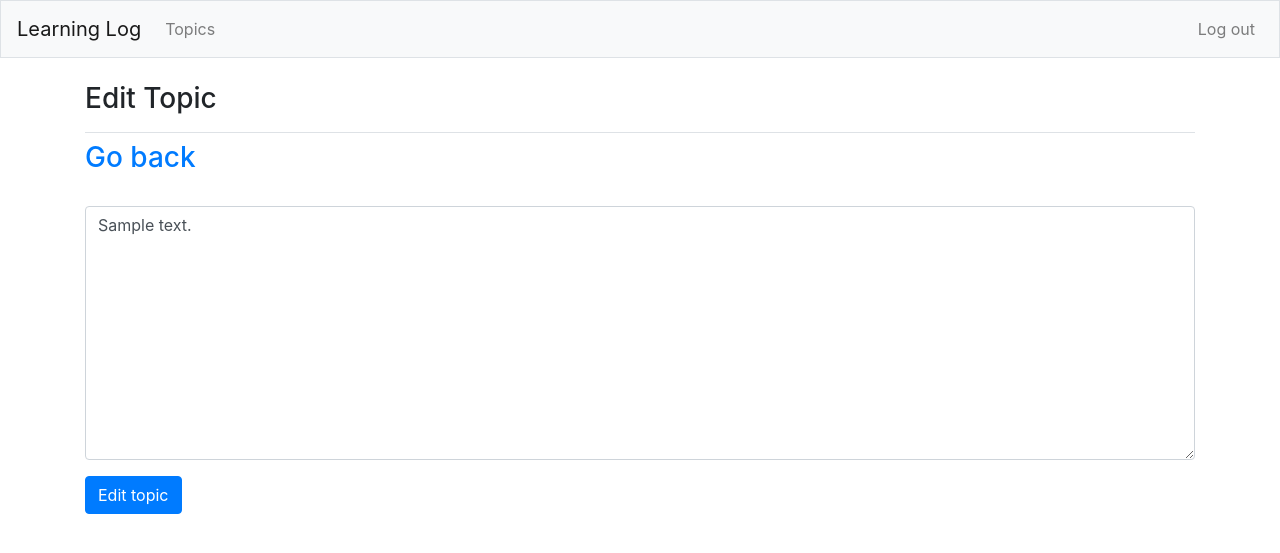
After one commit to haileykr/python-learning-log, a Django app: page /edit_topic/1/ in a window 1280 px wide. The commit adds this page. Shown: the top 553 px of the page. Run offline with Django 3.2, Linux system fonts and the light colour scheme; a user stored in the database is signed in; tables that the repository leaves empty hold one stand-in row (values such as "Sample post"); some libraries are stand-ins or nearby versions.

Commit message:
[Update]Added Edit Topic

```diff
--- /dev/null
+++ b/learning_logs/templates/learning_logs/edit_topic.html
@@ -0,0 +1,27 @@
+{% extends "learning_logs/base.html"%}
+{% load bootstrap4%}
+{% block page_header%}
+<h3>Edit Topic</h3>
+{% endblock page_header%} {% block content %}
+
+<h3>
+  <a href="{% url 'learning_logs:topic' topic.id %}">Go back</a>
+</h3>
+
+<form
+  action="{%  url 'learning_logs:edit_topic' topic.id %}"
+  method="post"
+  class="form"
+>
+  <!-- to prevent cross-site request forgery -->
+  {% csrf_token %}
+
+  {% bootstrap_form form %}
+
+  {% buttons %}
+  <button name="submit" class="btn btn-primary">Edit topic</button>
+  {% endbuttons%}
+
+</form>
+
+{% endblock content%}
--- a/learning_logs/templates/learning_logs/topic.html
+++ b/learning_logs/templates/learning_logs/topic.html
@@ -1,6 +1,10 @@
 {% extends "learning_logs/base.html" %} {% block page_header %}
 <h3>{{topic}}</h3>
 {% endblock page_header %} {% block content %}
+
+<h4>
+  <a href = "{% url 'learning_logs:edit_topic' topic.id %}">Edit topic</a>
+</h4>
 <h5>
   <a href="{% url 'learning_logs:new_entry' topic.id %}">Add new entry</a>
 </h5>
--- a/learning_logs/urls.py
+++ b/learning_logs/urls.py
@@ -12,6 +12,8 @@ urlpatterns = [
     path('', views.index, name='index'),
     # Page that shows all topics!
     path('topics/', views.topics, name='topics'),
+    # Page for Editing Topic
+    path('edit_topic/<int:topic_id>/', views.edit_topic,name='edit_topic'),
     # Page that shows Entries of each topic!
     path('topics/<int:topic_id>/', views.topic, name='topic'),
     # Page for Adding a New Topic!
--- a/learning_logs/views.py
+++ b/learning_logs/views.py
@@ -1,4 +1,4 @@
-from django.shortcuts import render, redirect
+from django.shortcuts import render, redirect,  get_object_or_404
 from django.contrib.auth.decorators import login_required
 from django.http import Http404
 # Create your views here.
@@ -20,7 +20,7 @@ def topics(request):
 # shows a single topic and all its entries!
 @login_required
 def topic(request, topic_id):
-    topic = Topic.objects.get(id=topic_id)
+    topic =  get_object_or_404(Topic,id=topic_id)
 
     # Make sure the user owns the topic
     if topic.owner != request.user:
@@ -52,6 +52,31 @@ def new_topic(request):
     context = {'form': form}
 
     return  render(request, 'learning_logs/new_topic.html', context)
+
+
+
+
+
+# editing topic
+@login_required
+def edit_topic(request,topic_id):
+    topic = Topic.objects.get(id=topic_id)
+
+    # Protect the edit entry from Non-Owners
+    if  topic.owner != request.user:
+        raise Http404
+    if request.method != 'POST':
+        # Initial request; pre-fill form with the current entry
+        form =EntryForm(instance = topic)
+    else:
+        form = EntryForm(instance= topic, data = request.POST)
+        if form.is_valid():
+            form.save()
+            return redirect('learning_logs:topic', topic_id=topic.id)
+
+    context = {'topic': topic, 'form': form}
+
+    return render(request, 'learning_logs/edit_topic.html', context)
 
 # new entry form
 @login_required
```
